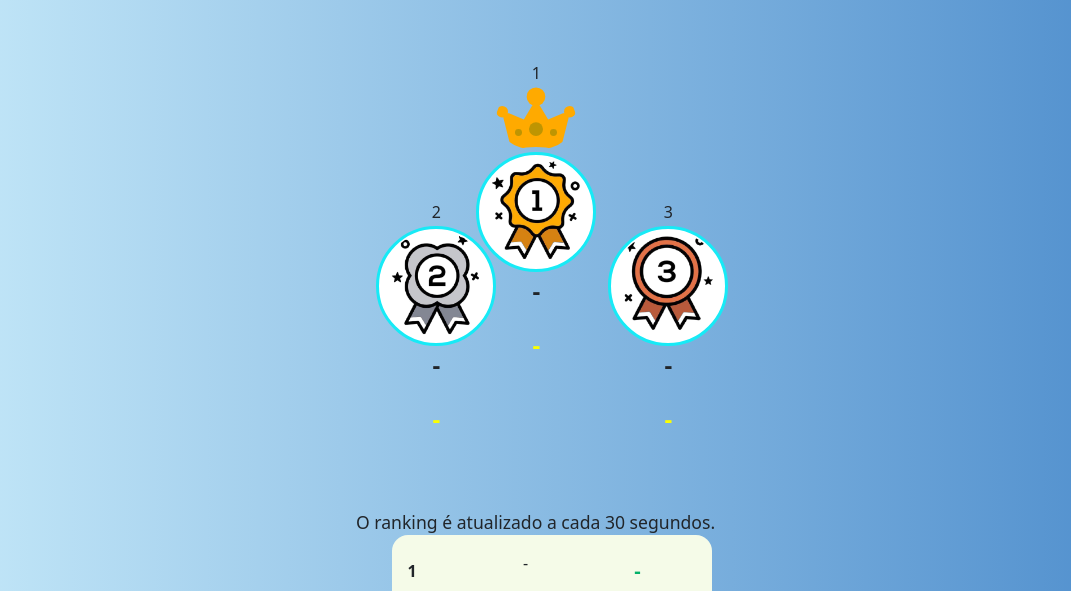
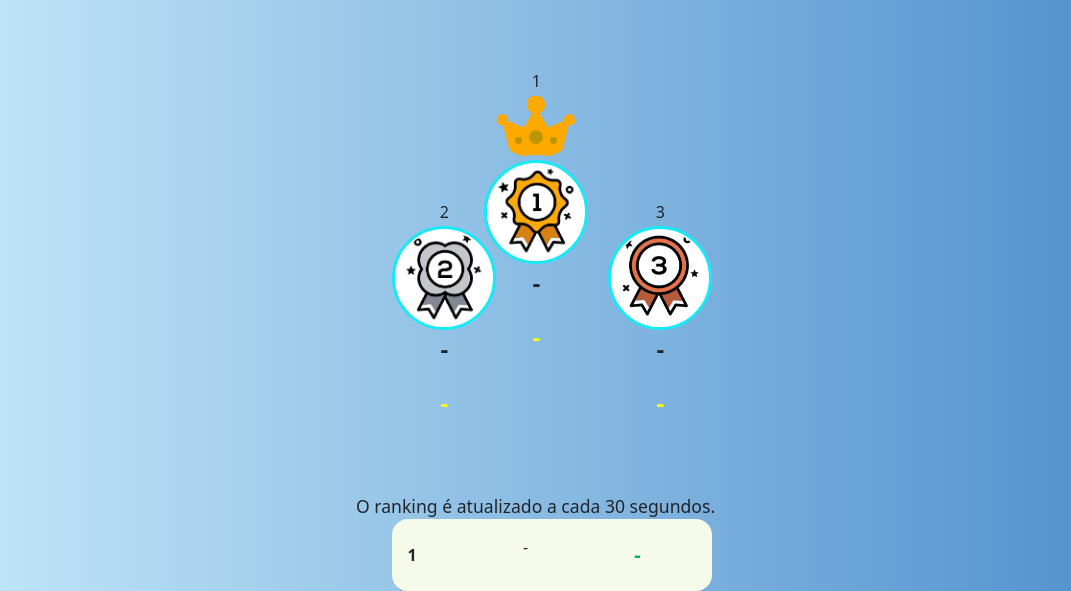
Before and after one commit to EugenioVLopes/ranking-ura, a Flask app: page / in a window 1280 px wide. Shown: the part 194-785 px from the top of the page, without its empty margins (104-1175 px from the left). Run offline with Flask 2, Linux system fonts and the light colour scheme.

Commit message:
Update style.css

```diff
--- a/static/css/style.css
+++ b/static/css/style.css
@@ -229,8 +229,8 @@ section li span:last-child {
   }
 
   .main li img {
-    width: 7.5rem;
-    height: 7.5rem;
+    width: 6.5rem;
+    height: 6.5rem;
   }
 
   .main li p {
```
